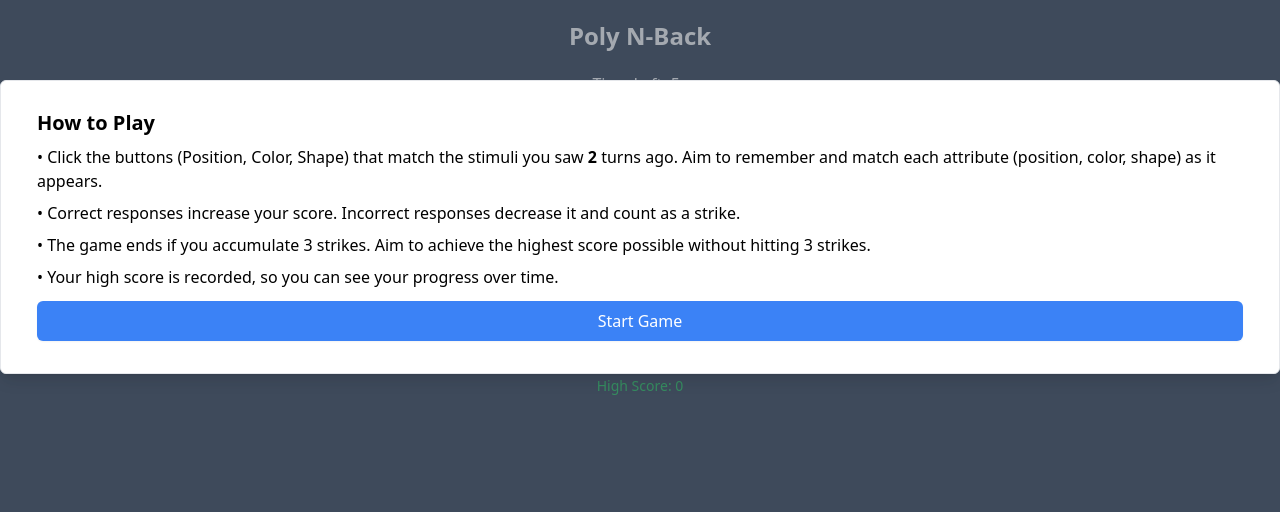
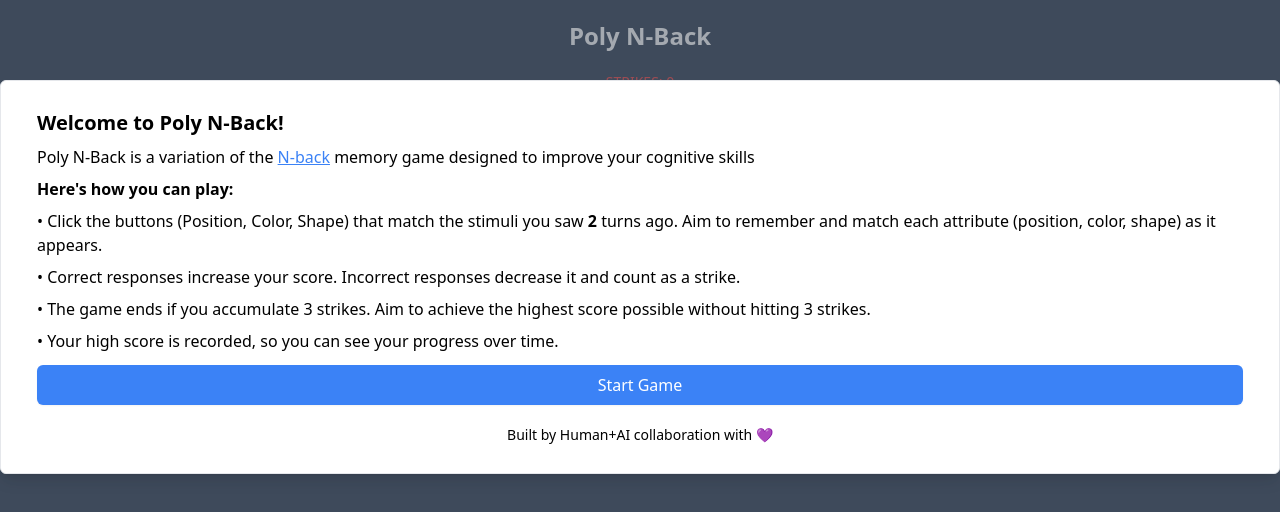
Before and after one commit to sethatwood/multi-n-back, a Vue app: page / in a window 1280 px wide. Shown: the top 512 px of the page. Built offline with nearby package versions, Linux system fonts and the light colour scheme.

Commit message:
feat: improves intro modal

```diff
--- a/src/App.vue
+++ b/src/App.vue
@@ -2,19 +2,20 @@
   <div v-if="showModal" class="fixed inset-0 bg-gray-600 bg-opacity-50 overflow-y-auto" id="howToPlayModal">
     <div class="relative top-20 mx-auto p-5 border container shadow-lg rounded-md bg-white">
       <div class="instructions mt-2 px-4">
-          <h2 class="text-xl font-semibold">How to Play</h2>
+        <h2 class="text-xl font-semibold">Welcome to Poly N-Back!</h2>
         <p class="text-md mt-2">
-            • Click the buttons (Position, Color, Shape) that match
-            the stimuli you saw <strong>{{ gameStore.nBack }}</strong> turns ago.
-            Aim to remember and match each attribute (position, color, shape) as it appears.
+          Poly N-Back is a variation of the <a href="https://en.wikipedia.org/wiki/N-back" class="text-blue-500 hover:text-blue-700 underline" target="_blank">N-back</a> memory game designed to improve your cognitive skills</p>
+        <p class="text-md mt-2 font-semibold">
+          Here's how you can play:
         </p>
         <p class="text-md mt-2">
-            • Correct responses increase your score. Incorrect responses decrease it
-            and count as a strike.
+          • Click the buttons (Position, Color, Shape) that match the stimuli you saw <strong>{{ gameStore.nBack }}</strong> turns ago. Aim to remember and match each attribute (position, color, shape) as it appears.
         </p>
         <p class="text-md mt-2">
-            • The game ends if you accumulate 3 strikes. Aim to achieve the highest score possible
-            without hitting 3 strikes.
+          • Correct responses increase your score. Incorrect responses decrease it and count as a strike.
+        </p>
+        <p class="text-md mt-2">
+          • The game ends if you accumulate 3 strikes. Aim to achieve the highest score possible without hitting 3 strikes.
         </p>
         <p class="text-md mt-2">
           • Your high score is recorded, so you can see your progress over time.
@@ -25,13 +26,16 @@
           Start Game
         </button>
       </div>
+      <div class="text-center text-sm py-2">
+        Built by Human+AI collaboration with 💜
+      </div>
     </div>
   </div>
   <div class="container mx-auto px-4 py-5 text-center text-white bg-slate-700">
     <h1 class="text-2xl font-bold mb-5">Poly N-Back</h1>
     <div class="mb-5">
-      <p>Time Left: {{ gameStore.timeLeft }}s</p>
-     <p class="text-md text-red-500">Strikes: {{ gameStore.incorrectResponses }}</p>
+      <p class="text-sm uppercase text-red-500">Strikes: {{ gameStore.incorrectResponses }}</p>
+      <p class="text-xl font-bold">{{ gameStore.timeLeft }}</p>
     </div>
     <Stimulus
       class="mb-5"
@@ -62,7 +66,7 @@
     </div>
     <div class="mt-5 text-center">
       <p :class="scoreClass">Score: {{ gameStore.score }}</p>
-      <p class="text-sm text-green-500">High Score: {{ gameStore.highScore }}</p>
+      <p class="text-sm uppercase text-green-500">High Score: {{ gameStore.highScore }}</p>
       <button v-if="gameStore.incorrectResponses >= 3"
               @click="startGame"
               class="mt-4 bg-blue-500 hover:bg-blue-700 text-white font-bold py-2 px-4 rounded">
```
Lines whose indentation alone changed are shown as unchanged.
